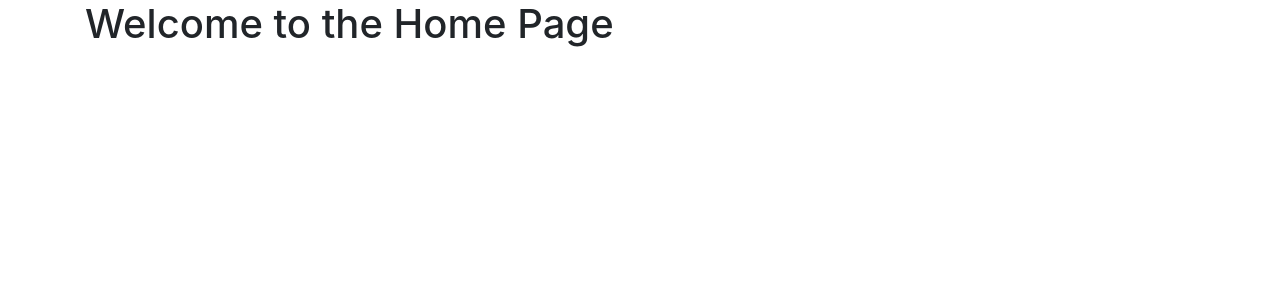
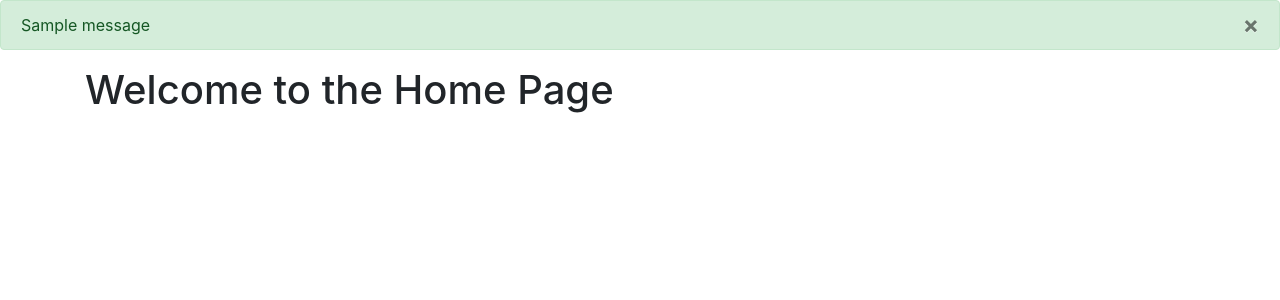
Before and after one commit to Lost-Packets/FlaskWebPageProject, a Flask app: page / in a window 1280 px wide. Shown: the part 56-356 px from the top of the page. Run offline with Flask 3, Linux system fonts and the light colour scheme; one stand-in notice (Sample message) is shown; some libraries are stand-ins or nearby versions.

Commit message:
added flashed messages for success and error

```diff
--- a/website/templates/base.html
+++ b/website/templates/base.html
@@ -28,6 +28,27 @@
         </div>
     </nav>
 
+
+    {% with messages = get_flashed_messages(with_categories=true) %}
+    {% if messages %}
+    {% for category, message in messages %}
+    {% if category == 'error' %}
+    <div class="alert alert-danger alert-dismissable fade show" role="alert">
+        {{message}}
+        <button type="button" class="close" data-dismiss="alert">
+            <span aria-hidden="true">&times;</span>
+    </div>
+    {% elif category == 'success' %}
+    <div class="alert alert-success alert-dismissable fade show" role="alert">
+        {{message}}
+        <button type="button" class="close" data-dismiss="alert">
+            <span aria-hidden="true">&times;</span>
+    </div>
+    {% endif %}
+    {% endfor %}
+    {% endif %}
+    {% endwith %}
+
     <div class="container">
         {% block content %}{% endblock %}
     </div>
```
Also changed, not shown: website/auth.py (+21 -3 lines).
